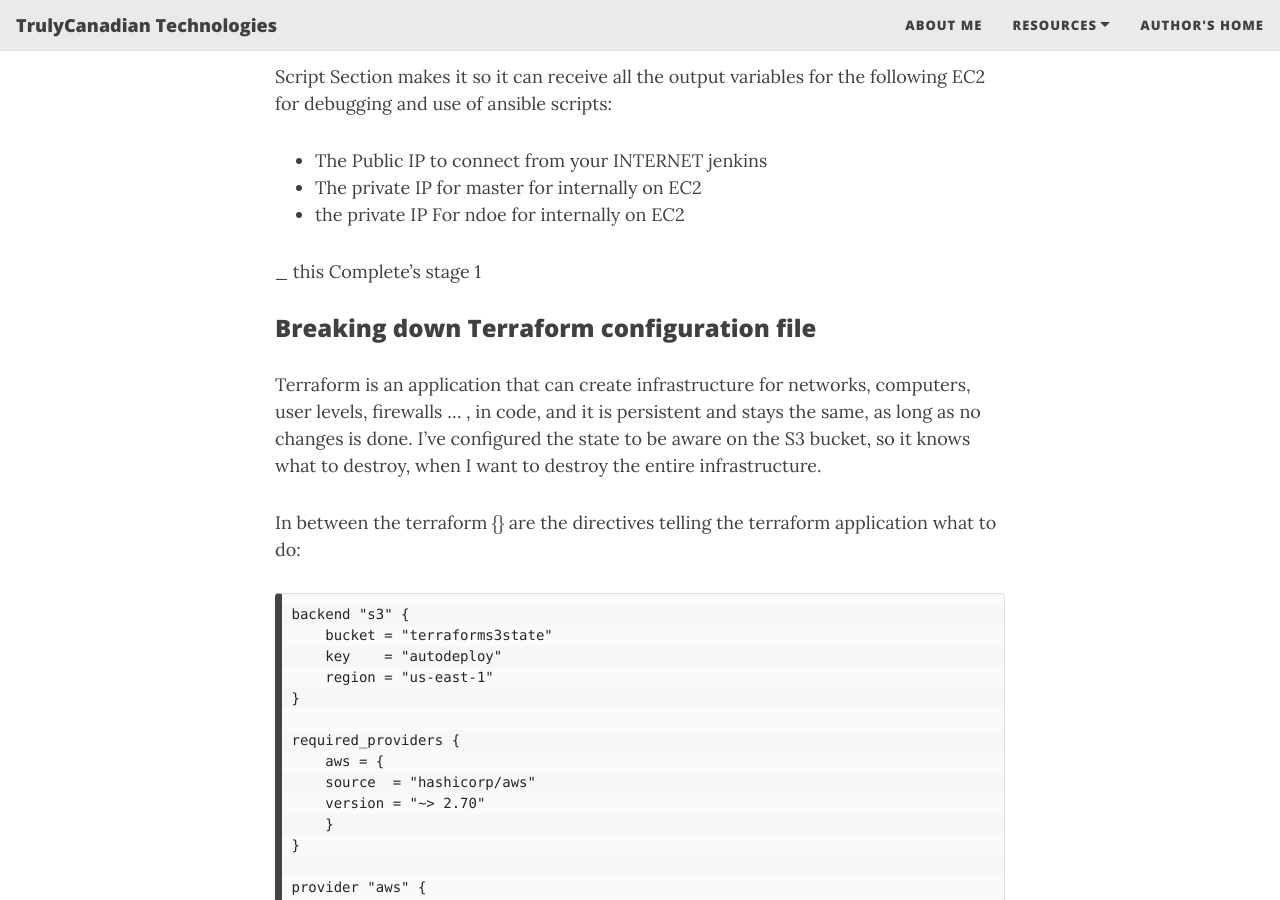
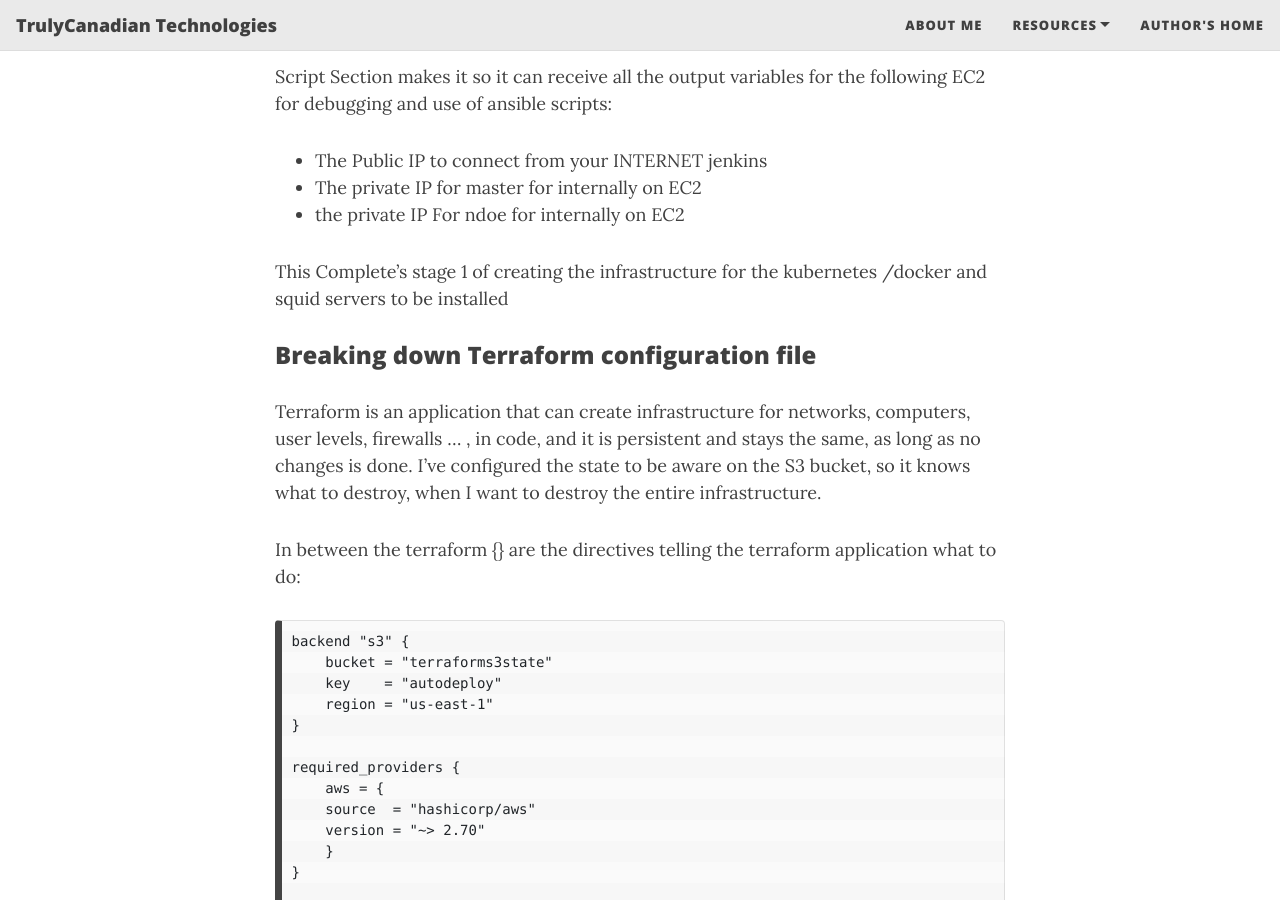
Before and after one commit to davegermiquet/LinuxAdminProto, a Jekyll site: the page built from _posts/2021-01-12-Deploying-Kubernetes.md, in a window 1280 px wide and 900 px high, scrolled down 7666 px. Built offline with Jekyll 4.4.1, drawn with Linux system fonts in a browser that asks for light colours; nearby versions of some CDN libraries.

Commit message:
Commit Stage 1 description/example

```diff
--- a/_posts/2021-01-12-Deploying-Kubernetes.md
+++ b/_posts/2021-01-12-Deploying-Kubernetes.md
@@ -243,7 +243,7 @@ Script Section makes it so it can receive all the output variables for the follo
 - The private IP for master for internally on EC2
 - the private IP For ndoe for internally on EC2
 
-_ this Complete's stage 1
+This Complete's stage 1 of creating the infrastructure for the kubernetes /docker and squid servers to be installed
 
 
 <a name="terraform"></a>
```
